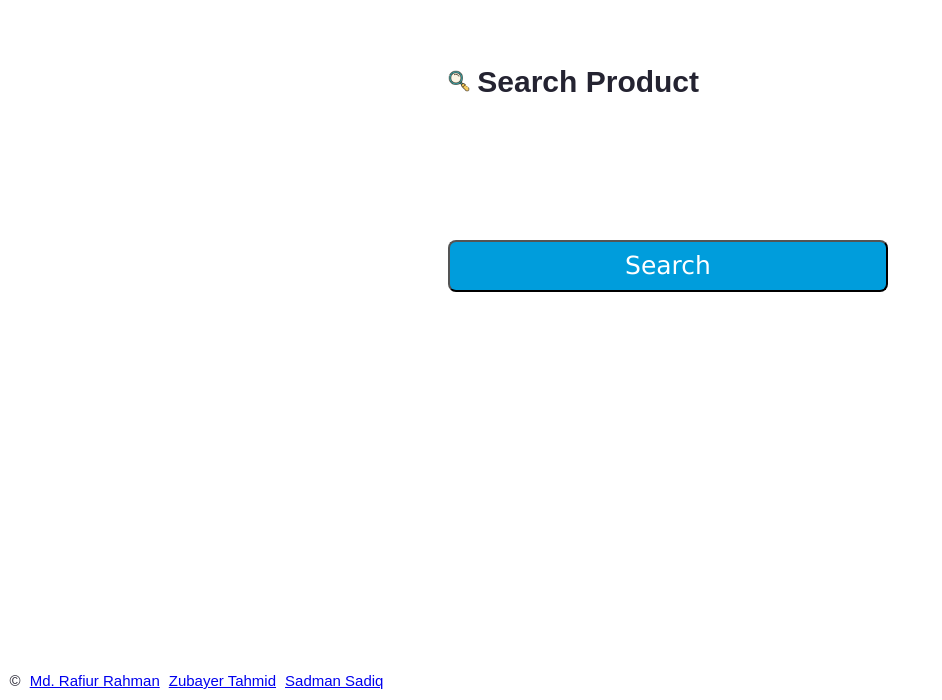
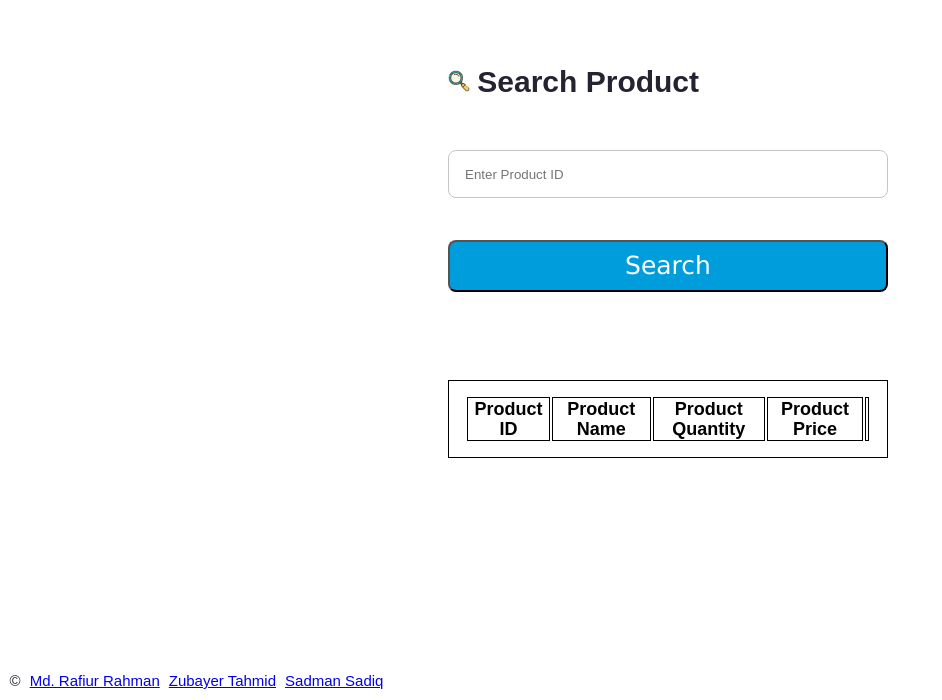
Before and after one commit to rr-uchchash360/Halkhata-The-Shop-Management-System, a PHP site: page /search.php in a window 1280 px wide. Shown: the part 100-800 px from the top of the page, without its empty margins (0-942 px from the left). Run offline with PHP 8.4, Linux system fonts and the light colour scheme; lists and menus that the app fills with data are empty.

Commit message:
Updated search.php
We are trying to implement to search function.

```diff
--- a/search.php
+++ b/search.php
@@ -15,6 +15,11 @@
     <title>Search</title>
     <link rel="stylesheet" href="search.css">
     <link rel="icon" href="icons/search.png" type="image/icon type">
+    <style>
+        table, th, td {
+           border: 1px solid black;
+        }
+     </style>
 </head>
 
 <body>
@@ -46,37 +51,58 @@
     </div>
 
     <form action="<?php echo $_SERVER['PHP_SELF']; ?>" method="GET" class="wrapper">
+
         <div class="wrapper-search-product-label">
             <img src="icons/search.png" style="width: 22px;height: 22px;">
             <label>Search Product</label>
         </div>
-        <div class="wrapper-product-id-label">
-            <label>Product ID</label>
+
+        <div>
+            <input type="text" class="wrapper-product-name-input" placeholder="Enter Product ID">
         </div>
-        <div>
-            <input type="text" class="wrapper-product-id-input" name="productID" placeholder="Enter Product ID">
-        </div>
+
         <div>
             <button type="submit" class="wrapper-search-button" required>Search</button>
         </div>
 
-    </form>
+
+        <table class="table-for-show">
+            <thead>
+                <tr>
+                    <th>Product ID</th>
+                    <th>Product Name</th>
+                    <th>Product Quantity</th>
+                    <th>Product Price</th>
+                    <td class="wrapper-product-id-output"></td>
+                </tr>
+                </thead>
 
                   <?php
         if(isset($_GET['productID'])){
             $product_id = $_GET['productID'];
             $sql = "SELECT * FROM products WHERE product_id = '$product_id'";
-            echo "<table border='1'>
-                    <thead>
-                        <tr>Product ID</tr>
-                        <tr>Product Name</tr>
-                        <tr>Product Quantity</tr>
-                        <tr>Product Price</tr>
-                    </thead>
-                </table>" ;
+            $query = $conn->query($sql);
+            while($data = mysqli_fetch_assoc($query)){
+                $productID = $data['product_id'];
+                $productName = $data['product_name'];
+                $productQuantity = $data['product_quantity'];
+                $productPrice = $data['product_price'];
+                echo "<tr>
+                        <td>$productID</td>
+                        <td>$productName</td>
+                        <td>$productQuantity</td>
+                        <td>$productPrice</td>
+                    </tr>";
 
             }
+        }
         ?>
+
+        </table>
+
+
+    </form>
+
 
 
     <div class="footer">
```
Lines whose indentation alone changed are shown as unchanged.
